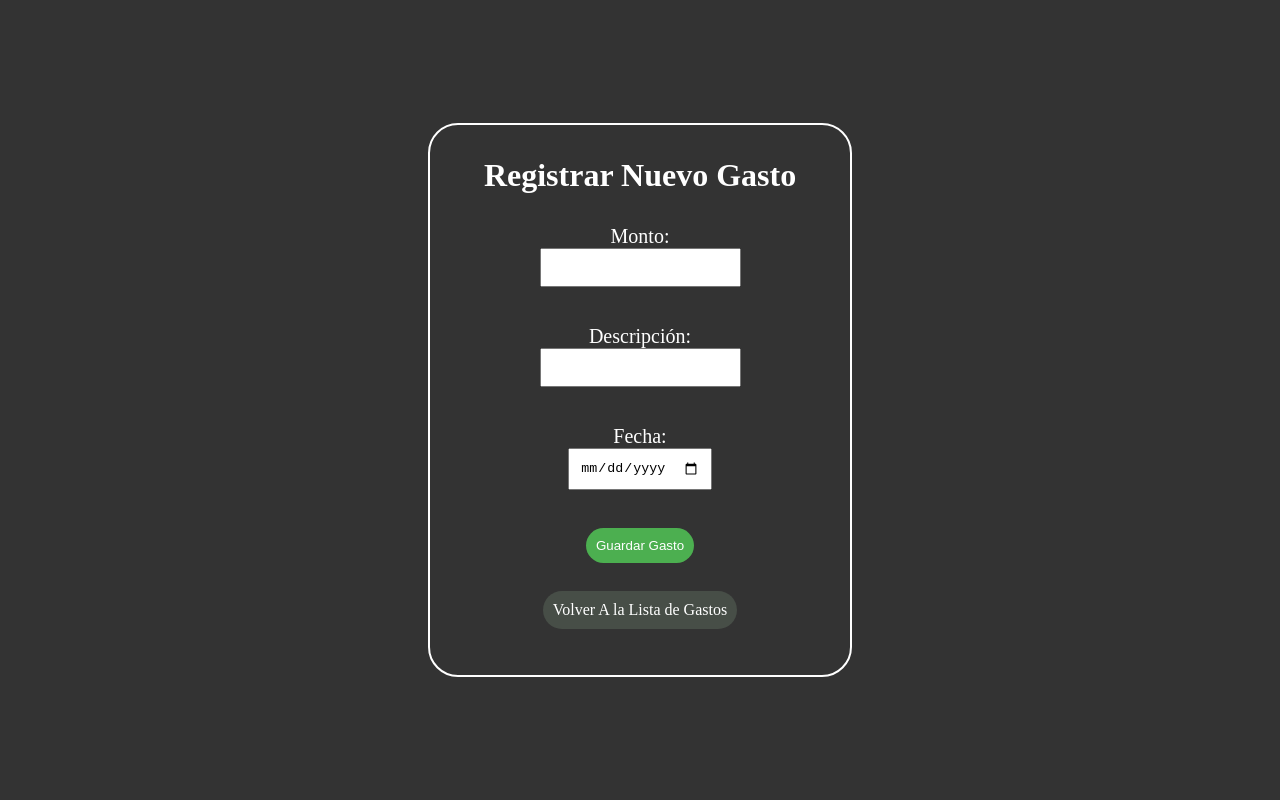
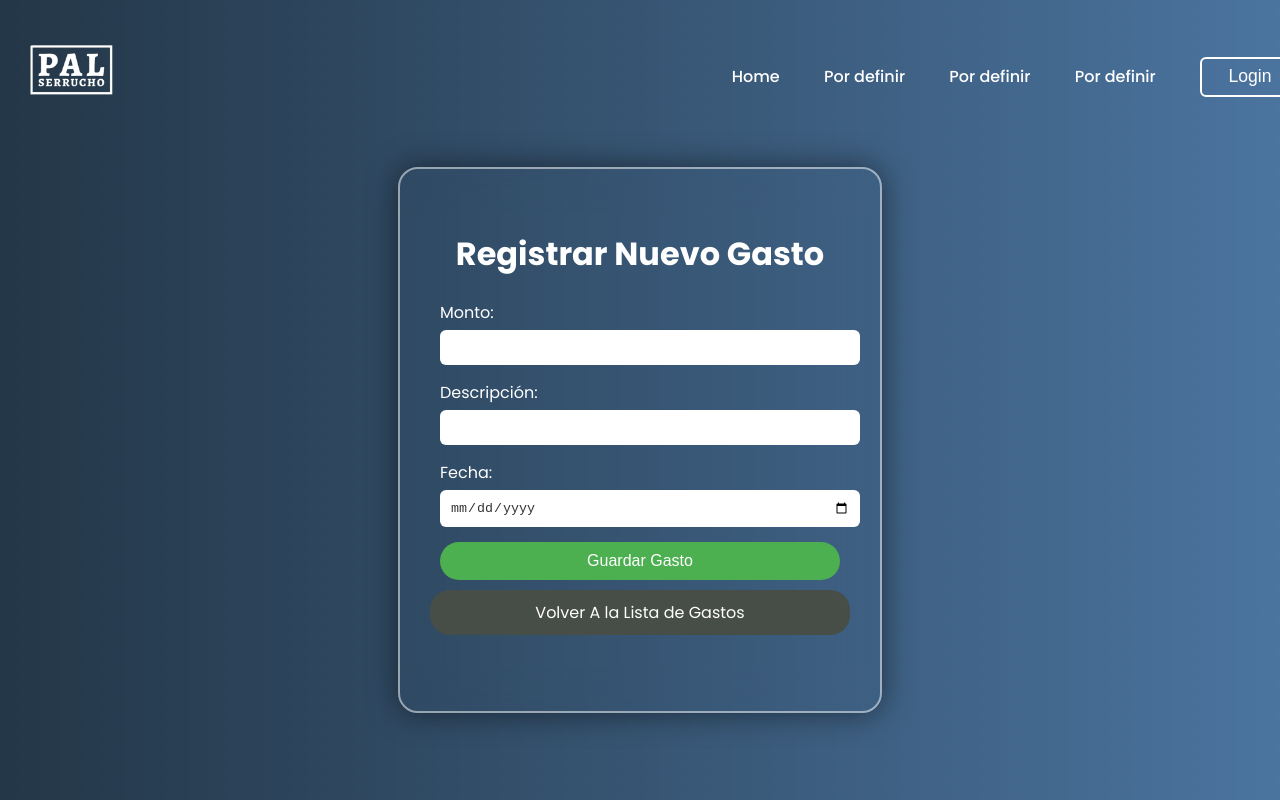
Before and after one commit to Thunder04Wolf/PalSerrucho, a plain HTML site: page HTML/Registro.html in a window 1280 px wide. Drawn offline with Linux system fonts and the light colour scheme.

Commit message:
adding style to Register bills

```diff
--- a/HTML/Registro.html
+++ b/HTML/Registro.html
@@ -1,29 +1,47 @@
 <!DOCTYPE html>
-<html lang="es">
+<html lang="es" class="RegistroGastos-page">
 <head>
     <meta charset="UTF-8">
     <meta name="viewport" content="width=device-width, initial-scale=1.0">
     <title>Registro de Gasto</title>
     <link rel="stylesheet" href="../Styles/Registro.css">
 </head>
-<body>
+<body class="custom-body">
+    <header class="custom-header">
+        <h2 class="logo"><img src="../assets/Logo.png" alt="Logo" width="50%" /></h2>
+        <nav class="navigation">
+            <a href="#" class="custom-a">Home</a>
+            <a href="#" class="custom-a">Por definir</a>
+            <a href="#" class="custom-a">Por definir</a>
+            <a href="#" class="custom-a">Por definir</a>
+            <button class="btnLogin-popup">Login</button>
+        </nav>
+    </header>
+    <div class="wrapper active-popup">
+        <!-- <span class="icon-close"><ion-icon name="close"></ion-icon></span> -->
+        <div class="form-box RegisterPayments">
             <form id="expenseForm" class="contenedor">
                 <h1>Registrar Nuevo Gasto</h1>
+                <div class="input-box">
                     <label for="amount">Monto:</label>
                     <input type="number" id="amount" name="amount" step="0.01" required>
-        <br>
+                </div>
+                <div class="input-box">
                     <label for="description">Descripción:</label>
                     <input type="text" id="description" name="description" required>
-        <br>
+                </div>
+                <div class="input-box">
                     <label for="date">Fecha:</label>
                     <input type="date" id="date" name="date" required>
-        <br>
-        <button type="submit">Guardar Gasto</button>
-        <br>
-        <a href="../HTML/Lista.html">Volver A la Lista de Gastos</a>
+                </div>
+                <button type="submit" class="btn">Guardar Gasto</button>
+                <a href="../HTML/Lista.html" class="btn-link">Volver A la Lista de Gastos</a>
                 <p id="message"></p>
             </form>
-    <!-- Asegúrate de que la ruta y el nombre del archivo sean correctos -->
+        </div>
+    </div>
+    <!-- <script type="module" src="https://unpkg.com/ionicons@7.1.0/dist/ionicons/ionicons.esm.js"></script>
+    <script nomodule src="https://unpkg.com/ionicons@7.1.0/dist/ionicons/ionicons.js"></script> -->
     <script type="module" src="../js/RegistroGastos.js"></script>
 </body>
 </html>
--- a/Styles/Registro.css
+++ b/Styles/Registro.css
@@ -1,3 +1,6 @@
+@import url("https://fonts.googleapis.com/css2?family=Poppins:ital,wght@0,100;0,200;0,300;0,400;0,500;0,600;0,700;0,800;0,900;1,100;1,200;1,300;1,400;1,500;1,600;1,700;1,800;1,900&display=swap");
+
+/* Estilos generales */
 html, body {
     height: 100%;
     margin: 0;
@@ -5,50 +8,163 @@ html, body {
     align-items: center;
     justify-content: center;
     background-color: #333;
-    font-family: 'Times New Roman', Times, serif;
-}
-.contenedor{
-    display: flex;
-    align-items: center;
-    justify-content: center;
-    flex-direction: column;
-    color: white;
-    padding: 10px;
-    border: 2px solid white;
-    width: 400px;
-    border-radius: 30px;
-}
-label {
-    display: block;
-    margin-top: 10px;
-    font-size: 20px;
+    font-family: 'Poppins', sans-serif;
+    background: url("../assets/background.png") no-repeat;
+    background-size: cover;
+    background-position: center;
 }
 
-input {
-    margin-bottom: 10px;
-    padding: 10px;
+.custom-body {
+    width: 100vw;
+    height: 100vh;
 }
 
-button {
-    margin-top: 10px;
+.custom-header {
+    position: fixed;
+    top: 0;
+    left: 0;
+    width: 100%;
+    padding: 10px 20px;
+    display: flex;
+    justify-content: space-between;
+    align-items: center;
+    z-index: 99;
+}
+
+.logo {
+    font-size: 2em;
+    color: #fff;
+    user-select: none;
+}
+
+.logo img {
+    width: 100px;
+    height: auto;
+}
+
+.navigation .custom-a {
+    position: relative;
+    font-size: 1em;
+    color: #fff;
+    text-decoration: none;
+    font-weight: 500;
+    margin-left: 40px;
+}
+
+.navigation .custom-a::after {
+    content: "";
+    position: absolute;
+    left: 0;
+    bottom: -6px;
+    width: 100%;
+    height: 3px;
+    background: white;
+    border-radius: 5px;
+    transform-origin: center;
+    transform: scaleX(0);
+    transition: transform 0.5s;
+}
+
+.navigation .custom-a:hover::after {
+    transform-origin: center;
+    transform: scaleX(1);
+}
+
+.navigation .btnLogin-popup {
+    width: 100px;
+    height: 40px;
+    background: transparent;
+    border: 2px solid #fff;
+    outline: none;
+    border-radius: 6px;
+    cursor: pointer;
+    font-size: 1.1em;
+    color: #fff;
+    font-weight: 500;
+    margin-left: 40px;
+    transition: 0.39s;
+}
+
+.navigation .btnLogin-popup:hover {
+    background: #fff;
+    color: #162938;
+}
+
+.wrapper {
+    position: relative;
+    top: 40px;
+    width: 480px;
+    height: auto; /* Ajustado para que se ajuste al contenido */
+    background: transparent;
+    border: 2px solid rgba(255, 255, 255, 0.5);
+    border-radius: 20px;
+    backdrop-filter: blur(20px);
+    box-shadow: 0 0 30px rgba(0, 0, 0, 0.5);
+    display: flex;
+    justify-content: center;
+    align-items: center;
+    overflow: hidden;
+    transition: transform 0.5s ease, height 0.2s ease;
+}
+
+
+.form-box {
+    width: 100%;
+    padding: 40px;
+}
+
+.form-box.RegisterPayments {
+    transform: none; /* Asegúrate de que el formulario esté visible */
+}
+
+.contenedor {
+    display: flex;
+    flex-direction: column;
+    align-items: center;
+    color: white;
+    width: 100%;
+}
+
+
+.input-box {
+    width: 100%;
+    margin-bottom: 15px;
+}
+
+.input-box label {
+    display: block;
+    font-size: 16px;
+    color: #ffffff;
+    margin-bottom: 5px;
+}
+
+.input-box input {
+    width: 100%;
+    padding: 10px;
+    border-radius: 6px;
+    border: none;
+    outline: none;
+    color: #333;
+}
+
+
+.btn {
+    width: 100%;
     padding: 10px;
     background-color: #4CAF50;
     color: white;
     border: none;
     cursor: pointer;
     border-radius: 20px;
+    font-size: 16px;
+    transition: background-color 0.3s;
 }
 
-button:hover {
+.btn:hover {
     background-color: #45a049;
 }
 
-#message {
-    margin-top: 20px;
-    font-weight: bold;
-}
-
-a {
+.btn-link {
     margin-top: 10px;
     padding: 10px;
     background-color: #474e47;
@@ -57,4 +173,13 @@ a {
     cursor: pointer;
     border-radius: 20px;
     text-decoration: none;
+    text-align: center;
+    display: block;
+    width: 100%;
+    font-size: 16px;
 }
+
+#message {
+    margin-top: 20px;
+    font-weight: bold;
+}
```
Also changed, not shown: 2 other files. Lines whose indentation alone changed are shown as unchanged.
